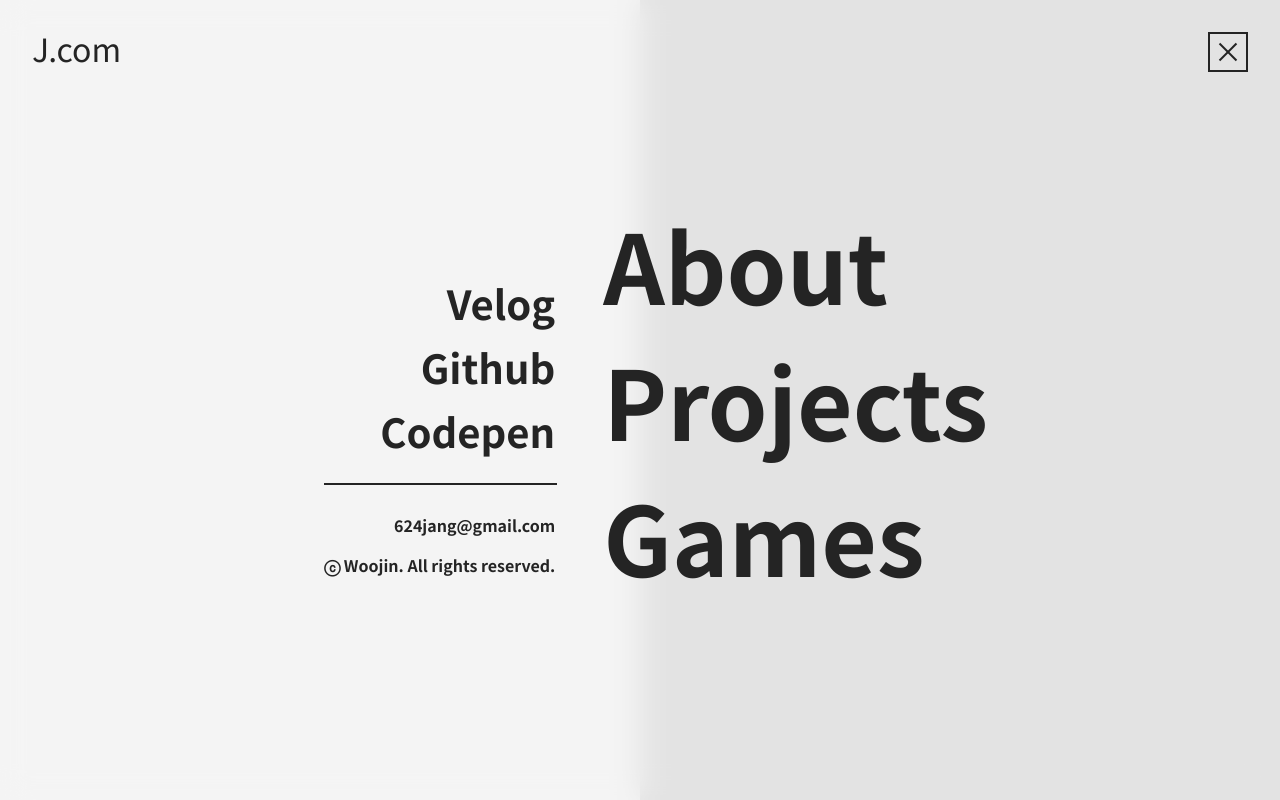
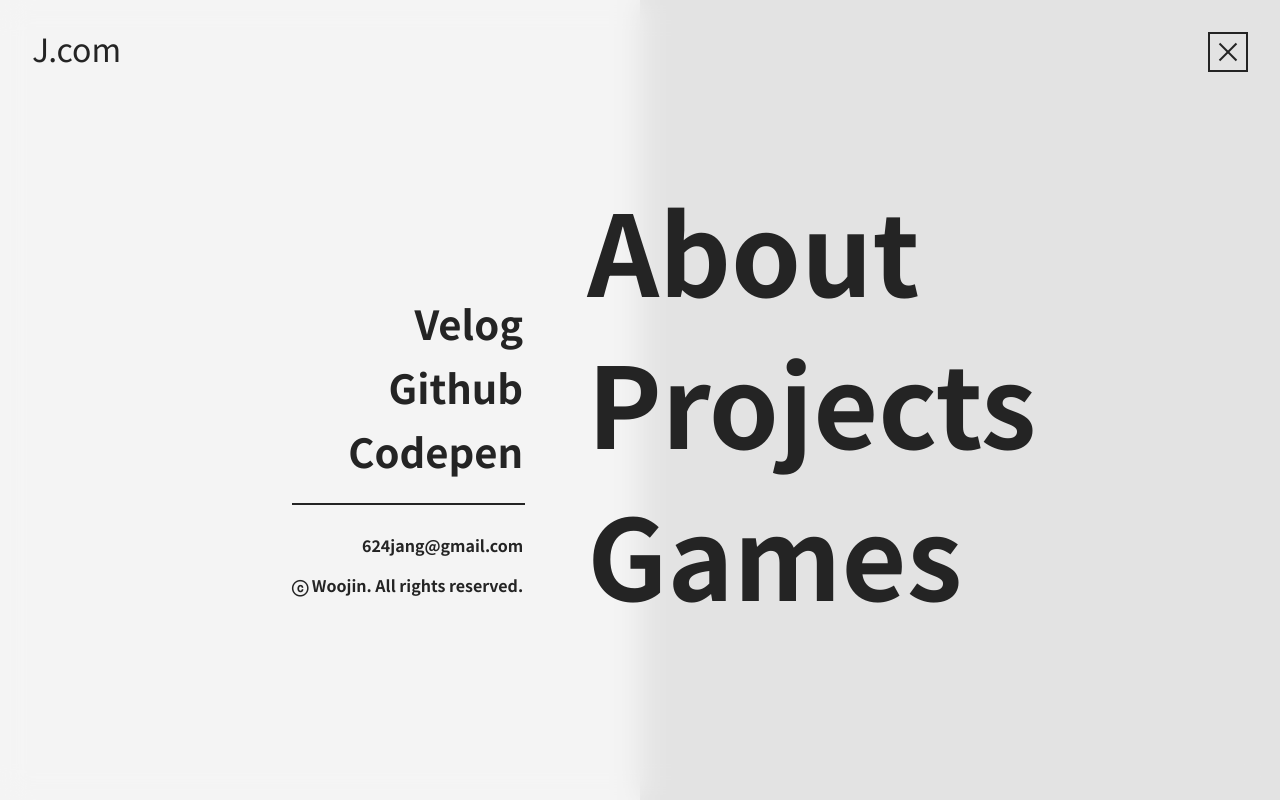
Before and after one commit to woojin624/portfolio-react, a React (Create React App) app in the folder client/: page / in a window 1280 px wide. Both pictures are taken after a click on the element 1228 px from the left and 52 px from the top of the page. Built offline with nearby package versions, Linux system fonts and the light colour scheme; no server answers.

Commit message:
edit projects Page

```diff
--- a/client/src/App.js
+++ b/client/src/App.js
@@ -7,7 +7,8 @@ import { loadingProjects } from './redux';
 import './App.css';
 
 import Auth from './hoc/auth';
-import Home from './components/Home';
+import Home from './components/Home/Home';
+import About from './components/About/About';
 import Games from './components/Games/Games';
 import Projects from './components/Projects/Projects';
 import NavBar from './components/NavBar';
@@ -34,6 +35,9 @@ const App = ({ loading, loadingProjects }) => {
             <Switch location={location} key={location.pathname}>
               <Route path='/projects/:id'>
                 <ProjectDetail />
+              </Route>
+              <Route exact path='/about'>
+                <About />
               </Route>
               <Route exact path='/projects'>
                 <Projects />
--- a/client/src/components/About/About.js
+++ b/client/src/components/About/About.js
@@ -1,5 +1,15 @@
 import React from 'react';
+import { motion } from 'framer-motion';
 
-const About = (props) => <h1>어바웃</h1>;
+import styles from './About.module.css';
 
+const About = (props) => {
+  return (
+    <>
+      <motion.div initial={{ opacity: 0 }} animate={{ opacity: 1 }} exit={{ opacity: 0 }} transition={{ duration: 0.3 }}>
+        <h1>About</h1>
+      </motion.div>
+    </>
+  );
+};
 export default About;
--- a/client/src/components/NavBar.js
+++ b/client/src/components/NavBar.js
@@ -113,7 +113,7 @@ const NavBar = () => {
                 <motion.li
                   key={i} //
                   variants={navElVariants}
-                  transition={{ duration: 0.4 }}
+                  transition={{ duration: 0.3 }}
                   whileHover={{
                     scale: 1.1,
                   }}
--- a/client/src/components/NavBar.module.css
+++ b/client/src/components/NavBar.module.css
@@ -15,9 +15,9 @@
 
 .linkList {
   text-align: right;
-  margin: 0 1.5rem;
-  padding-left: 2rem;
-  padding-top: 2rem;
+  margin: 0 2rem;
+  padding-left: 3rem;
+  padding-top: 4.5rem;
 }
 
 .linkList > hr {
@@ -44,11 +44,11 @@
 
 .navList {
   text-align: left;
-  margin: 0 1.5rem;
+  margin: 0 2rem;
 }
 
 .navList > li {
-  font-size: 6rem;
+  font-size: 7rem;
   font-weight: 700;
   margin: 2.5rem 0;
 }
--- a/client/src/components/Projects/ProjectDetail.module.css
+++ b/client/src/components/Projects/ProjectDetail.module.css
@@ -142,8 +142,8 @@
   right: 2rem;
   width: 2.5rem;
   height: 2.5rem;
-  background: #000;
-  border: 2px solid #fff;
+  background: #fff;
+  border: 2px solid #242424;
   display: flex;
   justify-content: center;
   align-items: center;
@@ -152,7 +152,7 @@
 }
 
 .xBtn {
-  color: #fff;
+  color: #242424;
   font-size: 36px;
   transition: 0.2s ease-in;
 }
--- a/client/src/components/Projects/Projects.js
+++ b/client/src/components/Projects/Projects.js
@@ -21,8 +21,8 @@ const Projects = ({ projectsList }) => {
     visible: {
       opacity: 1,
       transition: {
-        delayChildren: 0,
-        staggerChildren: 0.3,
+        delayChildren: 0.1,
+        staggerChildren: 0.1,
       },
     },
   };
--- a/client/src/components/Projects/Projects.module.css
+++ b/client/src/components/Projects/Projects.module.css
@@ -50,7 +50,7 @@
   position: relative;
   font-size: 36px;
   font-weight: 700;
-  margin-bottom: 1.5rem;
+  margin-bottom: 2rem;
 }
 
 .projectBoxSkills {
@@ -61,9 +61,9 @@
   margin-right: 0.8rem;
   background: #242424;
   color: #fff;
-  font-size: 16px;
+  font-size: 14px;
   font-weight: 600;
-  padding: 8px 8px 4px 8px;
+  padding: 4px 8px 6px 8px;
   border-radius: 20px;
 }
 
--- a/client/src/index.css
+++ b/client/src/index.css
@@ -1,5 +1,6 @@
 body {
   margin: 0;
+  overflow-x: hidden;
   font-family: 'Noto Sans KR', -apple-system, BlinkMacSystemFont, 'Segoe UI', 'Roboto', 'Oxygen', 'Ubuntu', 'Cantarell', 'Fira Sans', 'Droid Sans', 'Helvetica Neue', sans-serif;
   -webkit-font-smoothing: antialiased;
   -moz-osx-font-smoothing: grayscale;
@@ -11,3 +12,25 @@ body {
 code {
   font-family: 'Noto Sans KR', sans-serif;
 }
+
+/* SCROLL */
+::-webkit-scrollbar {
+  width: 0px;
+  padding: 1px;
+  border: 1px solid rgba(0, 0, 0, 0.29);
+}
+/* 스크롤바의 width */
+::-webkit-scrollbar-track {
+  background-color: #ffffff73;
+  box-shadow: inset 0px 0px 4px rgba(184, 184, 184, 0.392);
+  border-radius: 3px;
+}
+/* 스크롤바의 전체 배경색 */
+::-webkit-scrollbar-thumb {
+  background: #747474;
+  border-radius: 3px;
+}
+/* 스크롤바 색 */
+::-webkit-scrollbar-button {
+  display: none;
+}
```
Also changed, not shown: client/src/components/About/About.module.css (added), client/src/components/Home/Home.js (renamed from client/src/components/Home.js), client/src/components/Home/Home.module.css (renamed from client/src/components/Home.module.css).
